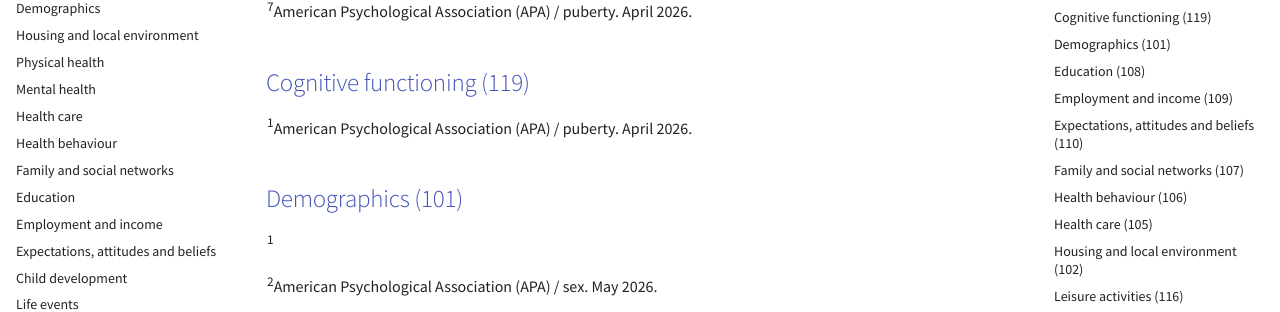
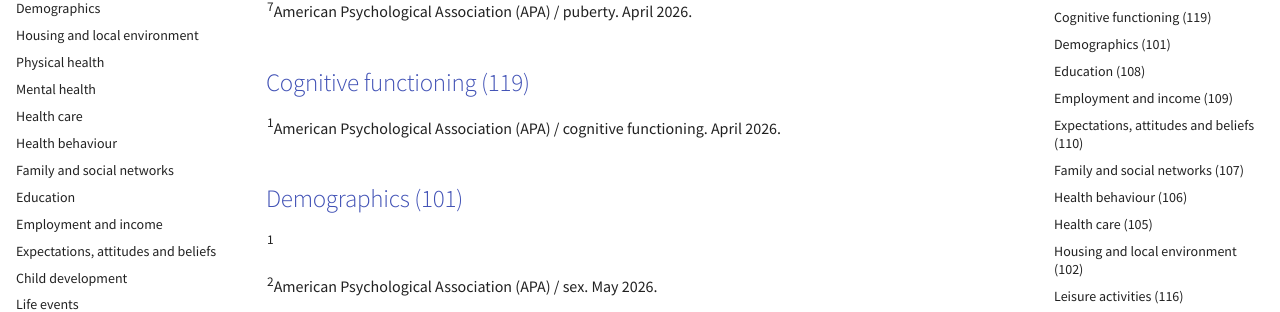
Before and after one commit to CLOSER-Cohorts/closer-vocabulary-2026, an MkDocs documentation site: the page built from docs/bibliography.md, in a window 1280 px wide and 900 px high, scrolled down 363 px. Shown: the part 142-454 px from the top of the window. Built offline with MkDocs 1.6.1 and Material for MkDocs 9.7.7, drawn with Linux system fonts in a browser that asks for light colours.

Commit message:
Update bibliography.md
Updated cog func

```diff
--- a/docs/bibliography.md
+++ b/docs/bibliography.md
@@ -19,7 +19,7 @@
 
 ## [Cognitive functioning (119)](https://closer-cohorts.github.io/closer-vocabulary-2026/cognitive-functioning/)
 
-<sup>1</sup>American Psychological Association (APA) / puberty. April 2026.
+<sup>1</sup>American Psychological Association (APA) / cognitive functioning. April 2026.
 
 ## [Demographics (101)](https://closer-cohorts.github.io/closer-vocabulary-2026/demographics/)
 
```
